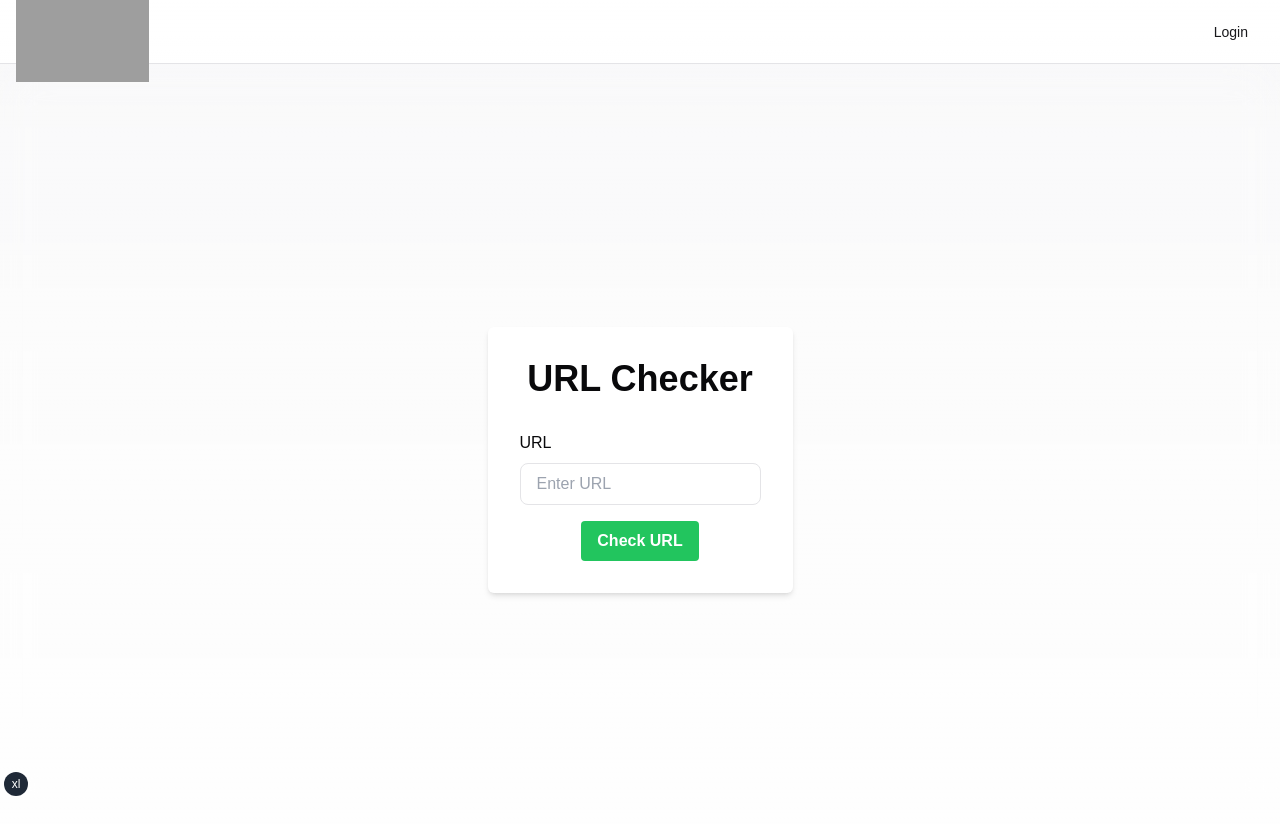
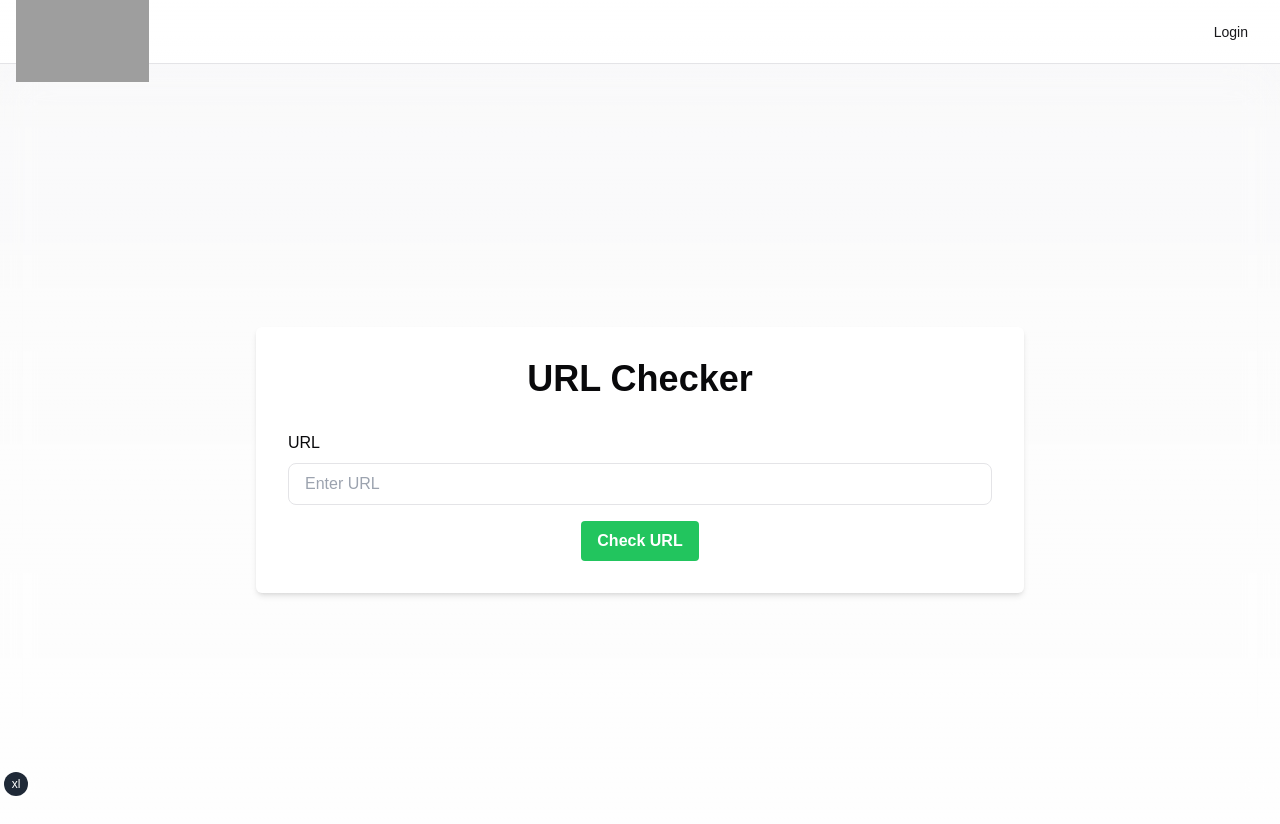
Before and after one commit to Abdullah-albagshi/Cyber-Security-Chatbot, a Next.js app: page /url-checker in a window 1280 px wide. Built offline with nearby package versions, Linux system fonts and the light colour scheme; no server answers; grey boxes are pictures that could not be loaded.

Commit message:
Refactor URL Checker page component

```diff
--- a/app/url-checker/page.tsx
+++ b/app/url-checker/page.tsx
@@ -1,44 +1,8 @@
 'use client'
 
 import React from 'react'
-import ReportEngines from '@/components/ReportEngines';
-import RiskScoreSummary from '@/components/RiskScoreSummary';
-import { useGetApiVoid } from './(apis)/useGetApiVoid';
-import { useTheme } from 'next-themes';
+import UrlCheckerPage from '@/components/UrlCheckerPage';
 
 export default function page() {
-
-
-  const { theme } = useTheme()
-  const isDarkMode = theme === 'dark'
-
-  const { isLoading, error, url, setUrl, data, getData } = useGetApiVoid();
-
-
-  return <div className="flex justify-center items-center min-h-[95vh] w-[100%] bg-gradient-to-b from-background/10 via-background/50 to-background/80 backdrop-blur-xl">
-    <div className="flex flex-col items-center mt-8 p-8 rounded-md shadow-md bg-white dark:bg-gray-800">
-      <h1 className="text-4xl font-bold mb-8">URL Checker</h1>
-      <div className="flex flex-col mb-4">
-        <label className="mb-2">URL</label>
-        <input
-          type="text"
-          value={url}
-          placeholder='Enter URL'
-          onChange={(e) => setUrl(e.target.value)}
-          className="rounded-lg border px-4 py-2"
-        />
-      </div>
-
-      <button onClick={getData} className="bg-green-500 hover:bg-green-700 text-white font-bold py-2 px-4 rounded">Check URL</button>
-
-      {isLoading && <p className="mt-4">Loading...</p>}
-      {error && <p className="mt-4 text-red-500">{error}</p>}
-
-      {data && error === '' && !isLoading && <div className="flex flex-col mt-8 gap-4">
-        <RiskScoreSummary riskScore={data.data.report.risk_score.result} isDarkMode={isDarkMode} />
-        <ReportEngines data={data} isDarkMode={isDarkMode} />
-      </div>
-      }
-    </div>
-  </div>
+  return <UrlCheckerPage />
 }
--- /dev/null
+++ b/components/UrlCheckerPage.tsx
@@ -0,0 +1,44 @@
+'use client'
+
+import React from 'react'
+import ReportEngines from './ReportEngines'
+import RiskScoreSummary from './RiskScoreSummary'
+import { useGetApiVoid } from '@/app/url-checker/(apis)/useGetApiVoid'
+import { useTheme } from 'next-themes'
+
+const UrlCheckerPage = () => {
+  const { theme } = useTheme()
+  const isDarkMode = theme === 'dark'
+
+  const { isLoading, error, url, setUrl, data, getData } = useGetApiVoid();
+
+
+  return (
+    <div className="flex justify-center items-center min-h-[95vh] w-[100%] bg-gradient-to-b from-background/10 via-background/50 to-background/80 backdrop-blur-xl">
+      <div className="flex flex-col items-center mt-8 p-8 rounded-md shadow-md bg-white dark:bg-gray-800 w-[60%]">
+        <h1 className="text-4xl font-bold mb-8">URL Checker</h1>
+        <div className="flex flex-col mb-4 w-full">
+          <label className="mb-2">URL</label>
+          <input
+            type="text"
+            value={url}
+            placeholder='Enter URL'
+            onChange={(e) => setUrl(e.target.value)}
+            className="rounded-lg border px-4 py-2"
+          />
+        </div>
+        <button onClick={getData} className="bg-green-500 hover:bg-green-700 text-white font-bold py-2 px-4 rounded">Check URL</button>
+        {isLoading && <p className="mt-4">Loading...</p>}
+        {error && <p className="mt-4 text-red-500">{error}</p>}
+        {data && error === '' && !isLoading && <div className="flex flex-col mt-8 gap-4">
+          <RiskScoreSummary riskScore={data.data.report.risk_score.result} isDarkMode={isDarkMode} />
+          <ReportEngines data={data} isDarkMode={isDarkMode} />
+        </div>
+        }
+      </div>
+    </div>
+  )
+
+}
+
+export default UrlCheckerPage
```
